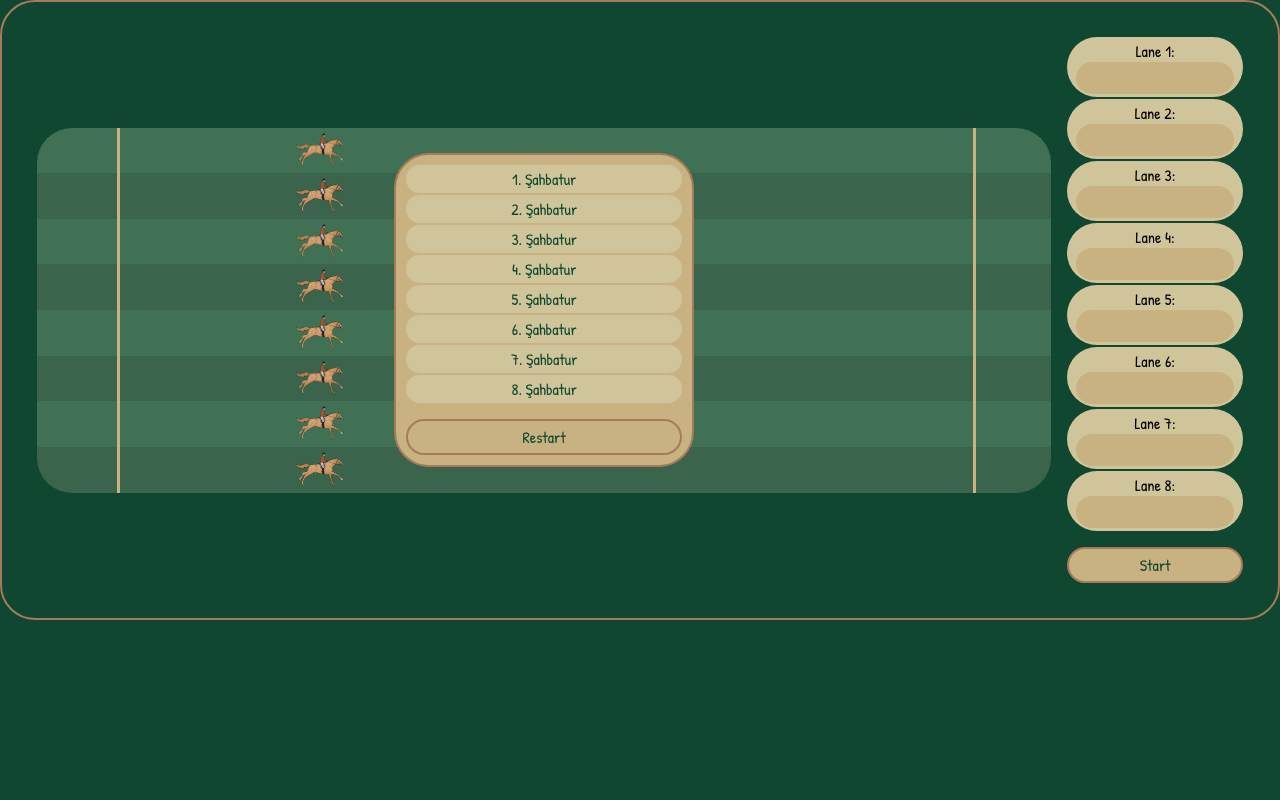
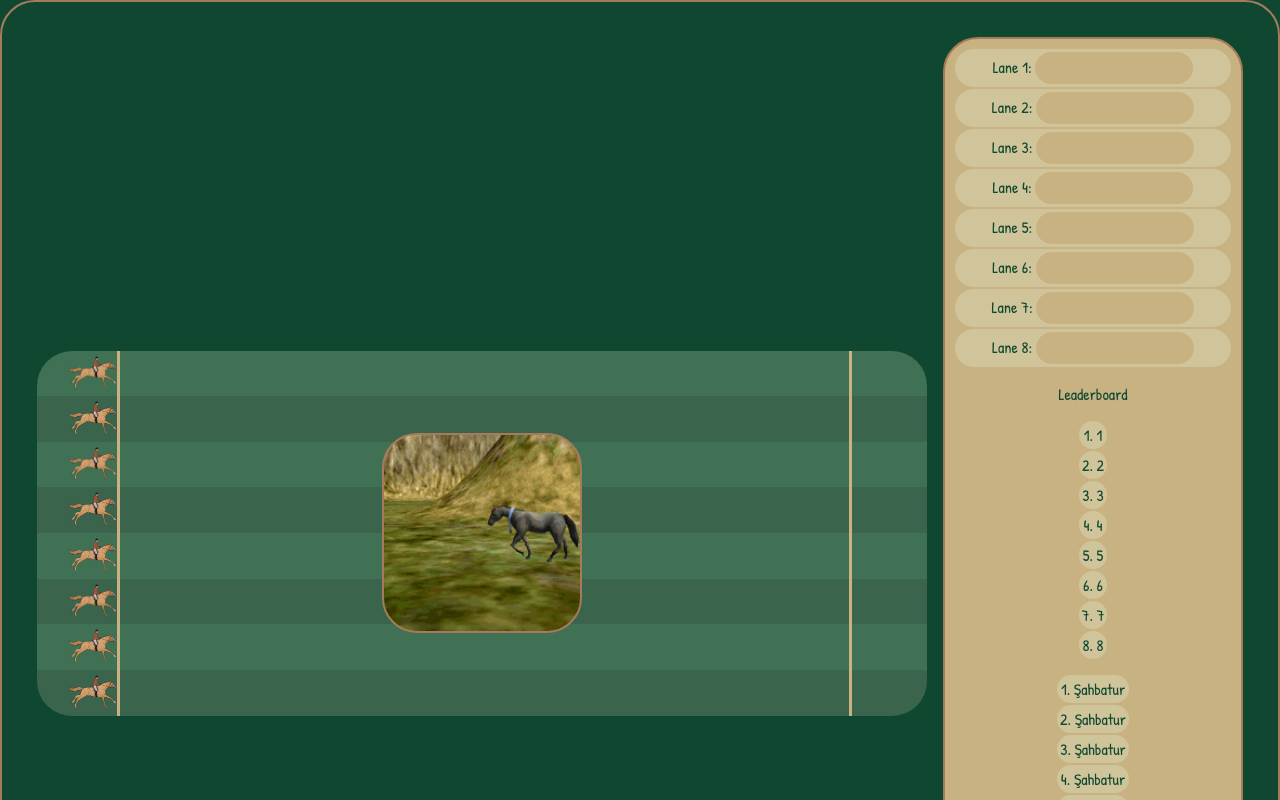
Before and after one commit to abdullahkus/wingless-birds, a Vue app: page / in a window 1280 px wide. Shown: the top 800 px of the page. Built offline with nearby package versions, Linux system fonts and the light colour scheme.

Commit message:
RaceInformation component added
RaceInformation component created and design edited.

```diff
--- a/src/assets/scss/components/_race.scss
+++ b/src/assets/scss/components/_race.scss
@@ -32,13 +32,7 @@
   }
 
   &__result {
-    @extend .race__information,
-      .flex,
-      .flex-column,
-      .gap-16,
-      .absolute,
-      .border-radius,
-      .self-center;
+    @extend .flex, .flex-column, .gap-16, .items-center;
   }
 
   &__information {
@@ -50,8 +44,8 @@
     color: $darkGreen;
   }
 
-  &__leaderboard{
-    @extend .flex, .flex-column, .gap-16,  .items-center;
+  &__leaderboard {
+    @extend .flex, .flex-column, .gap-16, .items-center;
   }
 
   &__list {
@@ -87,16 +81,6 @@
     &--light {
       background-color: #3a644b;
     }
-    /*
-    &--first {
-      border-top-left-radius: 35px;
-      border-top-right-radius: 35px;
-    }
-
-    &--last {
-      border-bottom-left-radius: 35px;
-      border-bottom-right-radius: 35px;
-    } */
   }
 
   &__point {
--- a/src/components/Input/InputText.vue
+++ b/src/components/Input/InputText.vue
@@ -9,7 +9,7 @@ const props = defineProps({
   },
   name: {
     type: String,
-    required: true,
+    // required: true,
   }
 })
 const emit = defineEmits(['update:name'])
--- a/src/components/Race/RaceHorse.vue
+++ b/src/components/Race/RaceHorse.vue
@@ -1,9 +1,11 @@
 <script setup>
+
 
 </script>
 
 <template>
-  <img class="race__horse" src="@/assets/images/horse.gif" />
+  <img class="race__horse" src="@/assets/images/horse.gif" v-if="true" />
+  <img class="race__horse" src="@/assets/images/horse-stop.gif" v-if="false" />
 </template>
 
 <style lang="scss">
--- /dev/null
+++ b/src/components/Race/RaceHorseForm.vue
@@ -0,0 +1,16 @@
+<script setup>
+import InputText from '../Input/InputText.vue';
+
+</script>
+
+<template>
+    <ol class="race__list">
+      <li v-for="(number, index) in 8" :key="index" class="race__list-item lane-marker">
+        <InputText></InputText>
+      </li>
+    </ol>
+</template>
+
+<style lang="scss">
+
+</style>
--- /dev/null
+++ b/src/components/Race/RaceInformation.vue
@@ -0,0 +1,14 @@
+
+<script setup>
+import RaceHorseForm from './RaceHorseForm.vue';
+import RaceLeaderboard from './RaceLeaderboard.vue';
+import RaceResult from './RaceResult.vue';
+</script>
+
+<template>
+  <div class="race__information">
+    <RaceHorseForm></RaceHorseForm>
+    <RaceLeaderboard></RaceLeaderboard>
+    <RaceResult></RaceResult>
+  </div>
+</template>
--- a/src/components/Race/RaceInterface.vue
+++ b/src/components/Race/RaceInterface.vue
@@ -1,12 +1,11 @@
 <script setup>
-import RaceLeaderboard from './RaceLeaderboard.vue';
+import RaceInformation from './RaceInformation.vue';
 import Button from '../Button.vue';
-
 </script>
 
 <template>
   <div class="race__interface">
-    <RaceLeaderboard></RaceLeaderboard>
+    <RaceInformation></RaceInformation>
     <div class="race__buttons">
       <Button class="race__button" title="Start"></Button>
     </div>
--- a/src/components/Race/RaceLanes/RaceLane.vue
+++ b/src/components/Race/RaceLanes/RaceLane.vue
@@ -4,7 +4,8 @@ import RaceHorse from '../RaceHorse.vue';
 </script>
 
 <template>
-  <RaceHorse :style="'left: 25%' "></RaceHorse>
+  <!-- :style="'left: 0%' " -->
+  <RaceHorse ></RaceHorse>
   <div class="race__point"></div>
   <div class="race__point race__point--finish"></div>
 </template>
--- a/src/components/Race/RaceLeaderboard.vue
+++ b/src/components/Race/RaceLeaderboard.vue
@@ -1,18 +1,14 @@
 <script setup>
-import InputText from '../Input/InputText.vue';
 
 </script>
 
 <template>
   <div class="race__leaderboard">
+    <p>Leaderboard</p>
     <ol class="race__list">
-      <li v-for="(number, index) in 8" :key="index" class="race__list-item lane-marker">
-        <InputText></InputText>
+      <li v-for="(number, index) in 8" :key="index" class="race__list-item">
+        {{number}}
       </li>
     </ol>
   </div>
 </template>
-
-<style lang="scss">
-
-</style>
--- a/src/components/Race/RaceTrack.vue
+++ b/src/components/Race/RaceTrack.vue
@@ -1,14 +1,11 @@
 <script setup>
 import RaceCountdown from './RaceCountdown.vue';
 import RaceLanes from './RaceLanes/RaceLanes.vue';
-import RaceResult from './RaceResult.vue';
-
 </script>
 
 <template>
   <div class="race__track">
-    <RaceResult ></RaceResult>
-    <RaceCountdown v-if="false"></RaceCountdown>
+    <RaceCountdown></RaceCountdown>
     <RaceLanes></RaceLanes>
   </div>
 </template>
--- a/src/views/RaceView.vue
+++ b/src/views/RaceView.vue
@@ -1,7 +1,6 @@
 <script setup>
 import RaceTrack from '../components/Race/RaceTrack.vue';
 import RaceInterface from '../components/Race/RaceInterface.vue';
-
 </script>
 
 <template>
```
Also changed, not shown: src/assets/images/horse-stop.gif (added).
